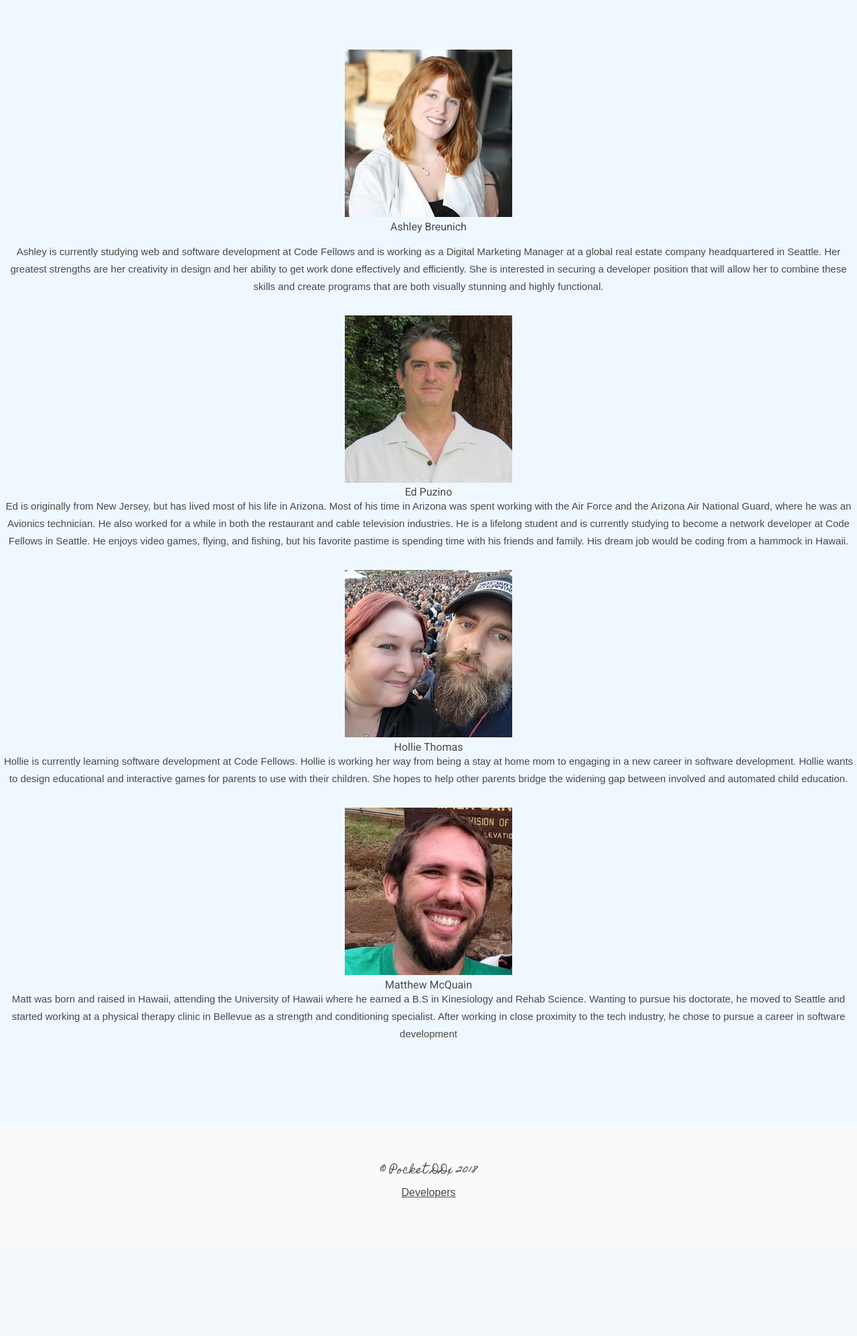
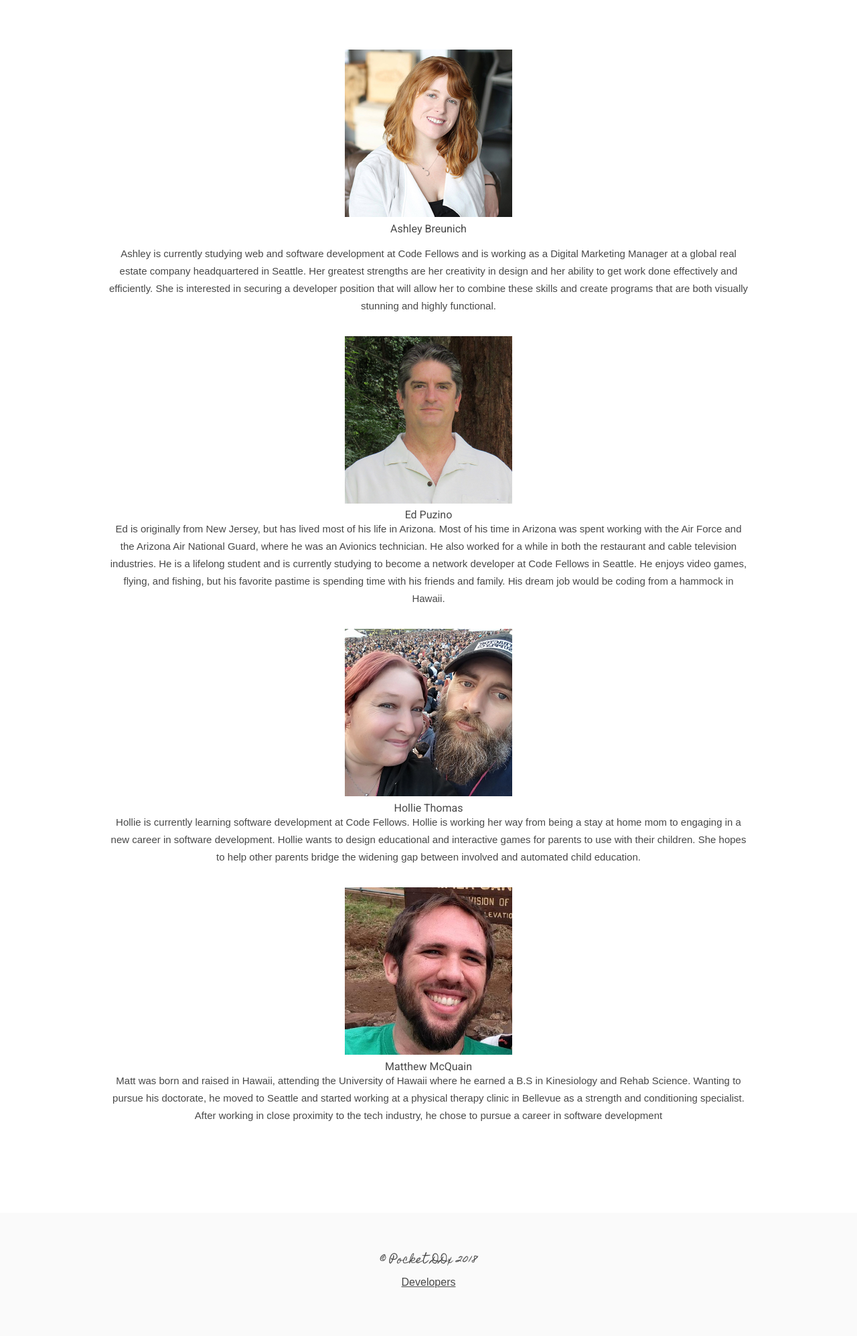
Before and after one commit to edpuzino/DDx, a Node server app: page /about-us in a window 1280 px wide. Shown: the part 128-2123 px from the top of the page at 67% size. Before the commit the page ends 1917 px from the top, so only its background shows below. Run offline with Node 20, Linux system fonts and the light colour scheme; some libraries are stand-ins or nearby versions.

Commit message:
added styling

```diff
--- a/public/styles/layout.css
+++ b/public/styles/layout.css
@@ -61,15 +61,14 @@ footer {
 
 /* about us page styling subject to move */
 
-#aboutus{
-    background-color: aliceblue;
-}
+
 
 .bios{
     display: block;
     align-content: center;
     padding-bottom: 27pt;
     font-family: 'Roboto', sans-serif;
+
 }
 
 .names{
@@ -78,15 +77,18 @@ footer {
 
 div.group {
   margin: 10px auto 20px auto;
-  float: left;
 }
 
 
-p.biosText {
+.biosText {
+  margin-left: auto;
+  margin-right:auto;
+  width: 75%;
   font-family: 'Barlow Semi Condensed', sans-serif;
   font-size: 15px;
   font-weight: 300;
   line-height: 26px;
+  padding-bottom: 9pt;
 }
 /* footer styling for copyright */
 
--- a/public/styles/modules.css
+++ b/public/styles/modules.css
@@ -166,3 +166,16 @@
       border-bottom: none;
     }
 }
+
+#return{
+    border-style: inset;
+    font-size: 1em;
+    padding: 0.7em;
+    border-radius: .2em;
+    display: block;
+    width: 55%;
+    margin-left: auto;
+    margin-right: auto;
+    margin-bottom: 1.3em;
+ }
+}
--- a/views/aboutUs.ejs
+++ b/views/aboutUs.ejs
@@ -1,9 +1,10 @@
+<!DOCTYPE html>
 <html lang="en">
 <%- include('./partials/head') %>
 
 <body id='aboutUs'>
 <%- include('./partials/header') %>
-
+<main>
 <section class='bios'>
   <div id="ash" class='group'>
     <img class='heads' src="/img/ash-headshot.jpg" width='250' alt="Ashley Breunich Headshot">
@@ -48,6 +49,7 @@
     </div>
   </div>
 </section>
+</main>
 <%- include('./partials/footer') %>
 </body>
 </html>
```
Also changed, not shown: views/return.ejs (+6 -1 lines).
